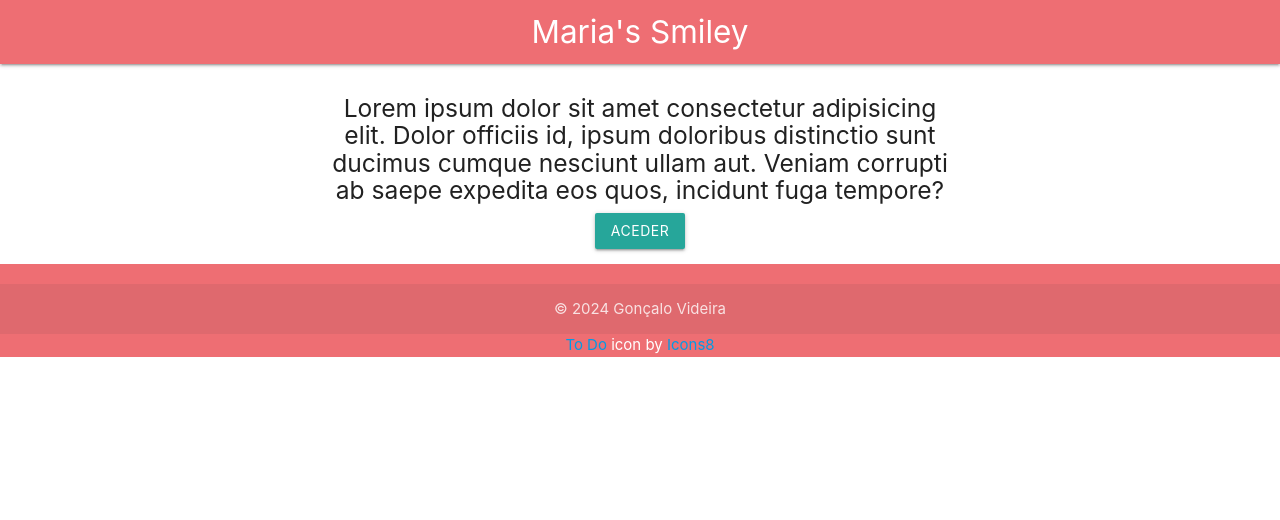
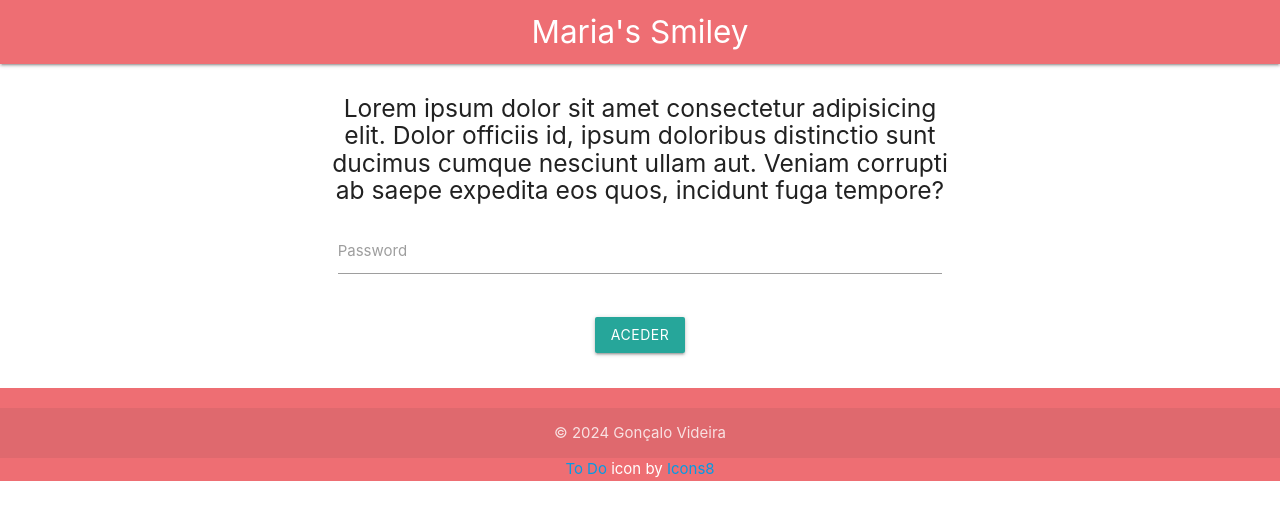
Before and after one commit to gonvideira/smiley-app, a React (Create React App) app: page /#/ in a window 1280 px wide. Shown: the top 520 px of the page. Built offline with nearby package versions, Linux system fonts and the light colour scheme.

Commit message:
included simple login

```diff
--- a/src/components/Home.js
+++ b/src/components/Home.js
@@ -1,11 +1,51 @@
-import React from 'react';
+import React, { useState } from 'react';
+import { useNavigate } from 'react-router-dom';
 
 const Home = () => {
+  const [password, setPassword] = useState('');
+  const navigate = useNavigate();
+
+  const handleLogin = (e) => {
+    e.preventDefault();
+
+    const correctPassword = process.env.REACT_APP_SECRET_PASSWORD;
+
+    if (password === correctPassword) {
+      localStorage.setItem('isAuthenticated', 'true');  // Set authenticated flag
+      navigate('/to-do');
+    } else {
+      alert('Incorrect password. Please try again.');
+    }
+  };
+
   return (
-      <div className='container center section'>
-        <h5 className="center">Lorem ipsum dolor sit amet consectetur adipisicing elit. Dolor officiis id, ipsum doloribus distinctio sunt ducimus cumque nesciunt ullam aut. Veniam corrupti ab saepe expedita eos quos, incidunt fuga tempore?</h5>
-        <a class="waves-effect waves-light btn" href='/smiley-app/#/to-do'>Aceder</a>
+    <div className='container center section'>
+      <h5 className="center">
+        Lorem ipsum dolor sit amet consectetur adipisicing elit. Dolor officiis id,
+        ipsum doloribus distinctio sunt ducimus cumque nesciunt ullam aut.
+        Veniam corrupti ab saepe expedita eos quos, incidunt fuga tempore?
+      </h5>
+
+      <div className="row">
+        <form className="col s12" onSubmit={handleLogin}>
+          <div className="row">
+            <div className="input-field col s12">
+              <input
+                id="password"
+                type="password"
+                className="validate"
+                value={password}
+                onChange={(e) => setPassword(e.target.value)}
+              />
+              <label htmlFor="password">Password</label>
+            </div>
+          </div>
+          <button type="submit" className="waves-effect waves-light btn">
+            Aceder
+          </button>
+        </form>
       </div>
+    </div>
   );
 };
 
--- a/src/components/ToDoTable.js
+++ b/src/components/ToDoTable.js
@@ -1,10 +1,12 @@
 import React, { useEffect, useState, useCallback } from 'react';
+import { useNavigate } from 'react-router-dom';
 import M from 'materialize-css/dist/js/materialize.min.js';
 import ToDoItem from './ToDoItem';
 
 const ToDoTable = () => {
 
   const [items, setItems] = useState([]);
+  const navigate = useNavigate();
 
   // Function to open the modal
   const openModal = () => {
@@ -69,6 +71,14 @@ const ToDoTable = () => {
     openModal(); // Open the modal before fetching data
     getToDoItems().finally(() => closeModal()); // Fetch to-do items when component mounts and close Modal when it finishes
   }, [getToDoItems, closeModal]);
+
+  useEffect(() => {
+    // Check if the user is authenticated
+    const isAuthenticated = localStorage.getItem('isAuthenticated');
+    if (!isAuthenticated) {
+      navigate('/');  // Redirect to the Home page if not authenticated
+    }
+  }, [navigate]);
 
   // Toggle completion status of a to-do item
   const toggleCompletion = (id, isComplete) => {
```
